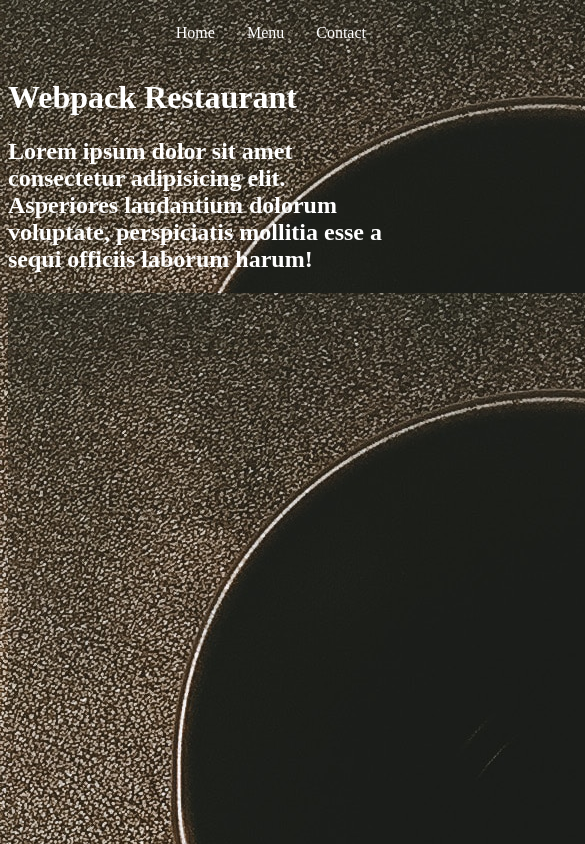
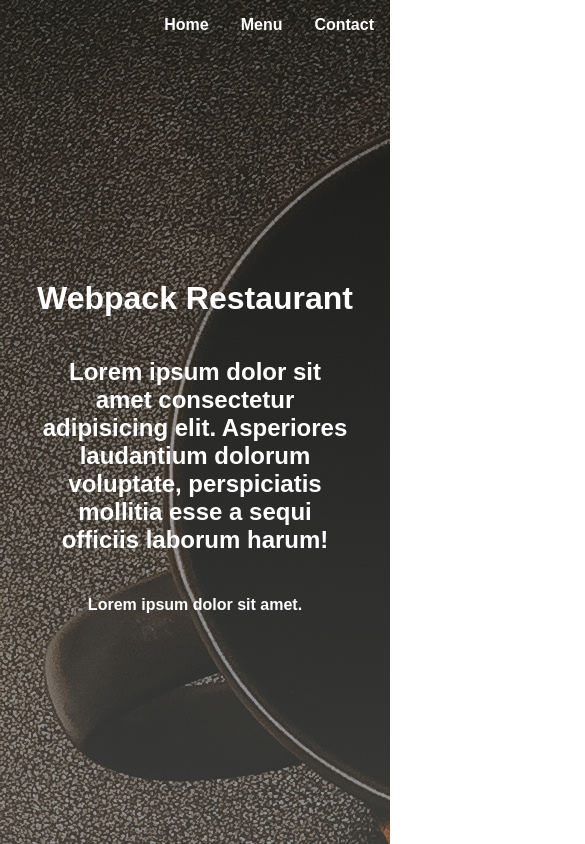
Before and after one commit to quirkyoni/Restaurant-Page, a website built with webpack: page dist/index.html in a window 390 px wide. Shown: the top 844 px of the page, 585 px wide, since content can reach past the window. Built offline with Linux system fonts and the light colour scheme.

Commit message:
Updated CSS for a simple design to center elements and to work on mobile

```diff
--- a/src/home.js
+++ b/src/home.js
@@ -7,11 +7,12 @@ const home = () => {
 
     // Header 2
     let hTwo = document.createElement("h2")
+    hTwo.className = "home-header-two"
     hTwo.textContent = "Lorem ipsum dolor sit amet consectetur adipisicing elit. Asperiores laudantium dolorum voluptate, perspiciatis mollitia esse a sequi officiis laborum harum!"
 
     // Hero Image
-    const heroImage = document.createElement("img")
-    heroImage.src = hero;
+    // const heroImage = document.createElement("img")
+    // heroImage.src = hero;
 
     // Header 4
     let hFour = document.createElement("h4")
@@ -19,7 +20,7 @@ const home = () => {
 
     content.appendChild(hOne)
     content.appendChild(hTwo)
-    content.appendChild(heroImage)
+    // content.appendChild(heroImage)
     content.appendChild(hFour)
 
     console.log('Hello World!')
--- a/src/style.css
+++ b/src/style.css
@@ -1,6 +1,9 @@
 body {
+    font-family: sans-serif;
+    margin: 0;
+    padding: 0;
     color: white;
-    background: url('./hero.jpeg');
+    background: linear-gradient(rgba(21, 21, 21, .5), rgba(85, 85, 85, .5)), url('./hero.jpeg');
 }
 
 nav {
@@ -8,6 +11,21 @@ nav {
     justify-content: flex-end;
 }
 
-nav > * {
+nav>* {
+    font-weight: bold;
     margin: 1rem;
+    cursor: pointer;
 }
+
+#content {
+    display: flex;
+    flex-direction: column;
+    text-align: center;
+    justify-content: center;
+    align-items: center;
+    height: calc(100vh - 50.5px);
+}
+
+.home-header-two {
+    max-width: 80%;
+}
```
Also changed, not shown: dist/bundle.js.
